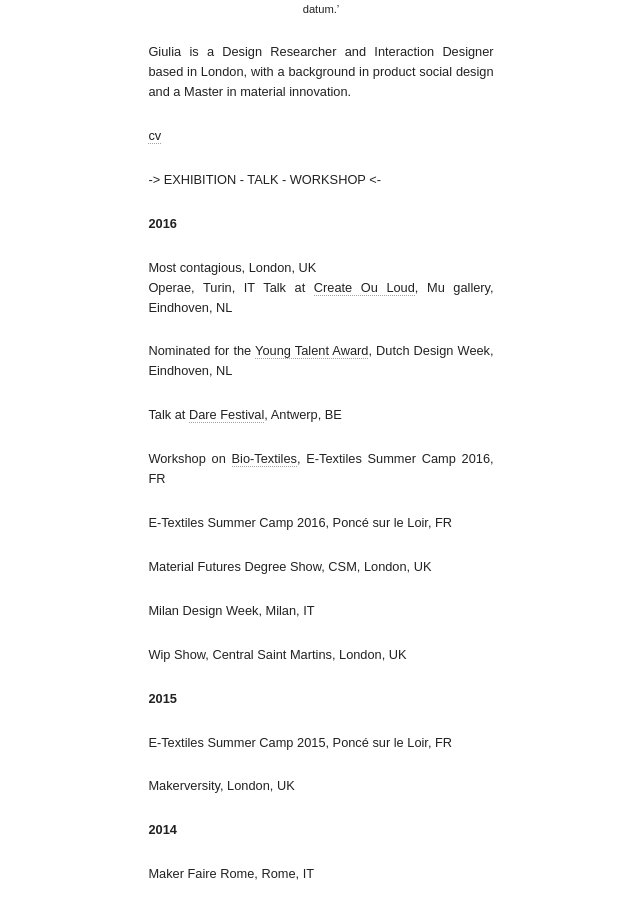
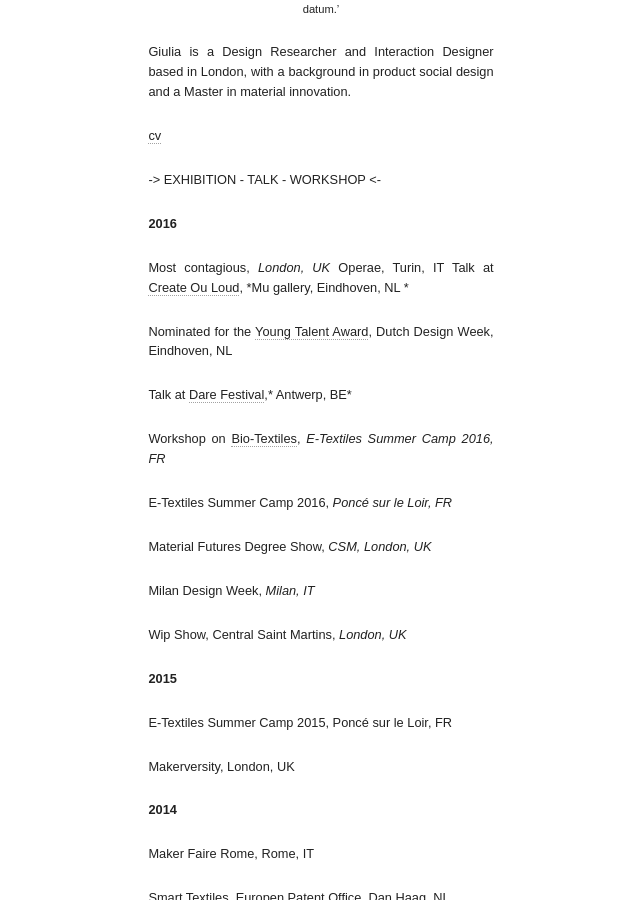
Before and after one commit to giuliatomasello/giuliatomasello.github.io, a Jekyll site: the page built from index.md, in a window 1280 px wide and 900 px high, scrolled down 582 px. Shown: the whole window, without its empty margins (319-959 px from the left). Built offline with Jekyll 4.4.1, drawn with Linux system fonts in a browser that asks for light colours; nearby versions of some CDN libraries.

```diff
--- a/index.md
+++ b/index.md
@@ -27,23 +27,23 @@ Giulia is a Design Researcher and Interaction Designer based in London, with a b
 
 **2016**
 
-Most contagious, London, UK
+Most contagious, *London, UK*
 Operae, Turin, IT
-Talk at [Create Ou Loud](http://www.facebook.com/events/1602425956732689/), Mu gallery, Eindhoven, NL
+Talk at [Create Ou Loud](http://www.facebook.com/events/1602425956732689/), *Mu gallery, Eindhoven, NL *
 
 Nominated for the [Young Talent Award](http://www.manifestations.nl/index.php/category/young-talent/?lang=en), Dutch Design Week, Eindhoven, NL
 
-Talk at [Dare Festival](http://darefest16.sched.org/speaker/giulia_tomasello.1v2dimwn), Antwerp, BE
+Talk at [Dare Festival](http://darefest16.sched.org/speaker/giulia_tomasello.1v2dimwn),* Antwerp, BE*
 
-Workshop on [Bio-Textiles](http://etextile-summercamp.org/2016/bio-textiles/), E-Textiles Summer Camp 2016, FR
+Workshop on [Bio-Textiles](http://etextile-summercamp.org/2016/bio-textiles/), *E-Textiles Summer Camp 2016, FR*
 
-E-Textiles Summer Camp 2016, Poncé sur le Loir, FR
+E-Textiles Summer Camp 2016, *Poncé sur le Loir, FR*
 
-Material Futures Degree Show, CSM, London, UK
+Material Futures Degree Show, *CSM, London, UK*
 
-Milan Design Week, Milan, IT
+Milan Design Week, *Milan, IT*
 
-Wip Show, Central Saint Martins, London, UK
+Wip Show, Central Saint Martins, *London, UK*
 
 
 **2015**
```
